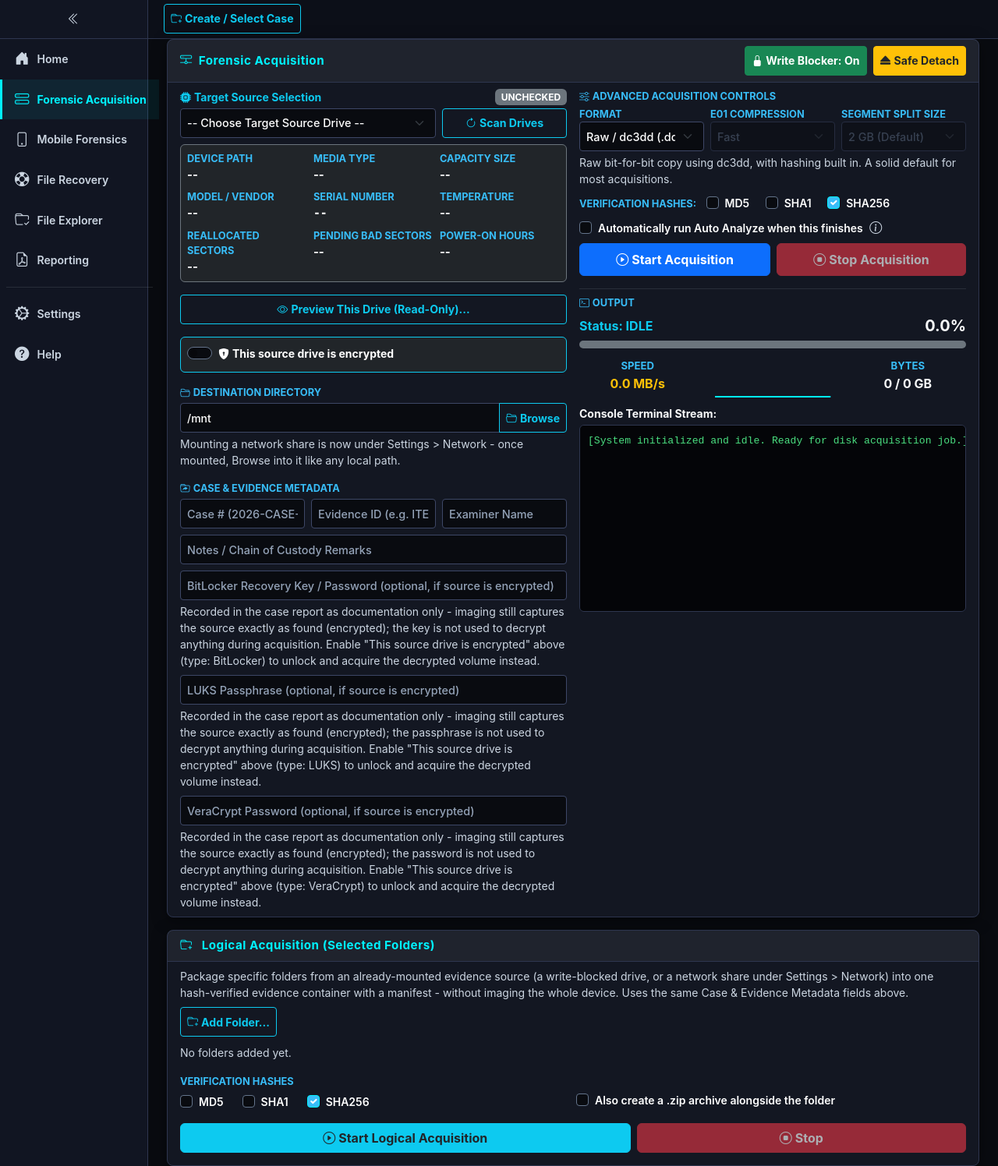
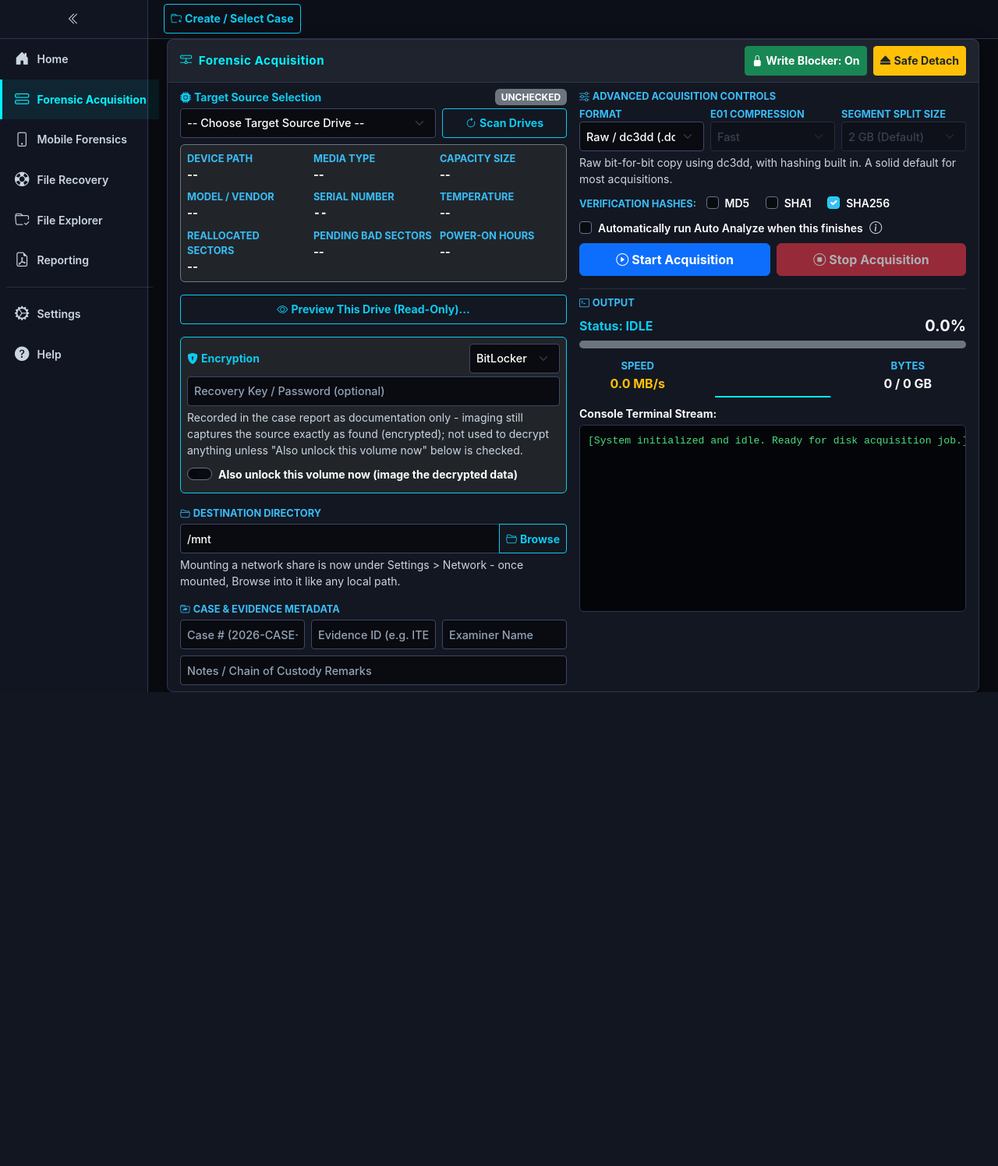
Before and after one commit to n0sfs/pi-forensics, a Flask app: page / in a window 1280 px wide, after a click on "Forensic Acquisition". Shown: the part 82-1578 px from the top of the page at 78% size. After the commit the page ends 970 px from the top, so only its background shows below. Run offline with Flask 3, Linux system fonts and the light colour scheme; data that the repository does not hold is empty; parts of the project's set-up code (start-up, migrations or seed data) failed here and were passed over; some libraries are stand-ins or nearby versions.

Commit message:
Condense Forensic Acquisition page: merge encryption fields, fold Logical Acquisition into Format dropdown
Collapses the 3 separate always-visible BitLocker/LUKS/VeraCrypt doc-only
credential fields into one field driven by the type selector, and moves
Logical Acquisition from its own card into the Format dropdown (mirroring
ddrescue's existing precedent), sharing the main Start/Stop buttons and
Output console instead of its own separate mirror.

Also fixes a latent fetchProgress() bug this surfaced: a fast job completing
between two polls left the status/log frozen on its last mid-run text since
those fields only ever updated while the job was still active.

Co-Authored-By: Claude Sonnet 5 <noreply@anthropic.com>

```diff
--- a/templates/tabs/acquisition.html
+++ b/templates/tabs/acquisition.html
@@ -52,28 +52,34 @@
                                             <button type="button" class="btn btn-sm btn-outline-info w-100 fw-bold mb-3" onclick="startDevicePreview()"><i class="bi bi-eye me-1"></i>Preview This Drive (Read-Only)...</button>
 
                                             <!-- Consolidated "Encrypted Volume" block (2026-08-26,
-                                                 gap-closing round) - replaces what used to be 2
-                                                 separate near-identical blocks (BitLocker/LUKS) with
-                                                 one type-selector-driven block, VeraCrypt added as a
-                                                 3rd type - matches this project's own established
-                                                 precedent for not letting a 3rd near-duplicate block
-                                                 appear (see the dated "Recovery tools: one unified
-                                                 block, not one card per tool" entry in CLAUDE.md).
-                                                 encVolTypeSelect drives: the credential field's label/
-                                                 placeholder, the API route prefix (/api/${type}/...)
-                                                 every JS function below dispatches to, and the block's
-                                                 accent color. -->
+                                                 gap-closing round; further condensed 2026-08-27 into
+                                                 a single always-visible type+credential field, since
+                                                 that one field now serves BOTH purposes at once -
+                                                 optional case-report documentation AND, if "Also
+                                                 unlock..." is checked, the actual unlock credential -
+                                                 replacing what used to be this field here PLUS 3
+                                                 separate doc-only fields with their own paragraph help
+                                                 text further down the page. encVolTypeSelect drives:
+                                                 the credential field's placeholder, the API route
+                                                 prefix (/api/${type}/...) every JS function below
+                                                 dispatches to, and which of bitlocker_key/
+                                                 luks_passphrase/veracrypt_password gets sent on Start. -->
                                             <div class="p-2 bg-dark border border-info rounded-2 mb-3" id="encryptedVolumeBlock">
+                                                <div class="d-flex align-items-center justify-content-between gap-2 mb-1">
+                                                    <span class="small fw-bold text-info"><i class="bi bi-shield-lock-fill me-1"></i>Encryption</span>
+                                                    <select id="encVolTypeSelect" class="form-select form-select-sm" style="width:auto;" onchange="onEncVolTypeChange()">
+                                                        <option value="bitlocker">BitLocker</option>
+                                                        <option value="luks">LUKS</option>
+                                                        <option value="veracrypt">VeraCrypt</option>
+                                                    </select>
+                                                </div>
+                                                <input type="password" id="encVolCredential" class="form-control form-control-sm mb-1" placeholder="Recovery Key / Password (optional)">
+                                                <div id="encVolCredentialHelp" class="small text-subtle mb-2">Recorded in the case report as documentation only - imaging still captures the source exactly as found (encrypted); not used to decrypt anything unless "Also unlock this volume now" below is checked.</div>
                                                 <div class="form-check form-switch mb-1">
                                                     <input class="form-check-input" type="checkbox" id="encVolSourceToggle" onchange="toggleEncVolSection()">
-                                                    <label class="form-check-label small fw-bold text-info" for="encVolSourceToggle"><i class="bi bi-shield-lock-fill me-1"></i>This source drive is encrypted</label>
+                                                    <label class="form-check-label small fw-bold text-info" for="encVolSourceToggle">Also unlock this volume now (image the decrypted data)</label>
                                                 </div>
                                                 <div id="encVolSourceControls" style="display:none;">
-                                                    <select id="encVolTypeSelect" class="form-select form-select-sm mb-2" onchange="onEncVolTypeChange()">
-                                                        <option value="bitlocker">BitLocker (Windows)</option>
-                                                        <option value="luks">LUKS (Linux)</option>
-                                                        <option value="veracrypt">VeraCrypt (cross-platform)</option>
-                                                    </select>
                                                     <div class="row g-2 align-items-center mb-2">
                                                         <div class="col-md-8">
                                                             <select id="encVolPartitionSelect" class="form-select form-select-sm">
@@ -84,13 +90,12 @@
                                                             <button type="button" class="btn btn-sm btn-outline-info w-100 fw-bold" onclick="loadEncVolPartitions()"><i class="bi bi-arrow-clockwise me-1"></i>Scan</button>
                                                         </div>
                                                     </div>
-                                                    <input type="password" id="encVolCredential" class="form-control form-control-sm mb-2" placeholder="Recovery Key / Password">
                                                     <div class="mb-2">
                                                         <button type="button" class="btn btn-sm btn-outline-info fw-bold me-1" onclick="detectEncVol()"><i class="bi bi-search me-1"></i>Detect</button>
                                                         <button type="button" class="btn btn-sm btn-info text-dark fw-bold me-1" onclick="unlockEncVol()"><i class="bi bi-unlock-fill me-1"></i>Unlock</button>
                                                         <button type="button" class="btn btn-sm btn-outline-danger fw-bold" id="btnLockEncVol" onclick="lockEncVol()" style="display:none;"><i class="bi bi-lock-fill me-1"></i>Lock / Cleanup</button>
                                                     </div>
-                                                    <div id="encVolStatus" class="small text-subtle">Select the type and encrypted partition, enter the recovery key/password above, then click Unlock. Once unlocked, acquisition images the decrypted volume instead of the raw encrypted device.</div>
+                                                    <div id="encVolStatus" class="small text-subtle">Select the encrypted partition above, then click Detect or Unlock. Once unlocked, acquisition images the decrypted volume instead of the raw encrypted device.</div>
                                                 </div>
                                             </div>
 
@@ -108,12 +113,6 @@
                                                 <div class="col-md-4"><input type="text" id="examiner" class="form-control form-control-sm" placeholder="Examiner Name"></div>
                                             </div>
                                             <input type="text" id="notes" class="form-control form-control-sm" placeholder="Notes / Chain of Custody Remarks">
-                                            <input type="password" id="bitlockerKey" class="form-control form-control-sm mt-2" placeholder="BitLocker Recovery Key / Password (optional, if source is encrypted)">
-                                            <div class="small text-subtle mt-1" id="bitlockerKeyHelp">Recorded in the case report as documentation only - imaging still captures the source exactly as found (encrypted); the key is not used to decrypt anything during acquisition. Enable "This source drive is encrypted" above (type: BitLocker) to unlock and acquire the decrypted volume instead.</div>
-                                            <input type="password" id="luksPassphrase" class="form-control form-control-sm mt-2" placeholder="LUKS Passphrase (optional, if source is encrypted)">
-                                            <div class="small text-subtle mt-1" id="luksPassphraseHelp">Recorded in the case report as documentation only - imaging still captures the source exactly as found (encrypted); the passphrase is not used to decrypt anything during acquisition. Enable "This source drive is encrypted" above (type: LUKS) to unlock and acquire the decrypted volume instead.</div>
-                                            <input type="password" id="veracryptPassword" class="form-control form-control-sm mt-2" placeholder="VeraCrypt Password (optional, if source is encrypted)">
-                                            <div class="small text-subtle mt-1" id="veracryptPasswordHelp">Recorded in the case report as documentation only - imaging still captures the source exactly as found (encrypted); the password is not used to decrypt anything during acquisition. Enable "This source drive is encrypted" above (type: VeraCrypt) to unlock and acquire the decrypted volume instead.</div>
                                         </div>
 
                                         <div class="col-md-6">
@@ -128,6 +127,7 @@
                                                         <option value="e01">EWF (.E01)</option>
                                                         <option value="aff">AFF (.aff)</option>
                                                         <option value="ddrescue">Recovery / ddrescue (.dd)</option>
+                                                        <option value="logical">Logical / Selected Folders</option>
                                                     </select>
                                                 </div>
                                                 <div class="col-md-4">
@@ -188,6 +188,27 @@
                                                 </div>
                                             </div>
 
+                                            <!-- Logical Acquisition, folded into the Format dropdown
+                                                 (2026-08-27, was a separate card, then briefly its own
+                                                 collapsed accordion section, both superseded by this -
+                                                 mirrors the exact existing "recovery tool lives in the
+                                                 Format dropdown" precedent already established for
+                                                 ddrescue). Reuses the shared #hashRow checkboxes below
+                                                 for its own verification hashes rather than a 2nd,
+                                                 duplicate set - startLogicalAcquisition() reads
+                                                 hashMd5/hashSha1/hashSha256 directly. -->
+                                            <div id="logicalAcqOptionRow" class="mb-2" style="display:none;">
+                                                <div class="small text-subtle mb-2">Package specific folders from an already-mounted evidence source (a write-blocked drive, or a network share under Settings &gt; Network) into one hash-verified evidence container with a manifest - without imaging the whole device. Destination/Case &amp; Evidence Metadata fields above still apply.</div>
+                                                <button type="button" class="btn btn-sm btn-outline-info fw-bold mb-2" onclick="openFolderModal('logicalAcqFolder')"><i class="bi bi-folder-plus me-1"></i>Add Folder...</button>
+                                                <div id="logicalAcqFoldersList" class="mb-2">
+                                                    <span class="text-subtle small">No folders added yet.</span>
+                                                </div>
+                                                <div class="form-check mb-1">
+                                                    <input class="form-check-input" type="checkbox" id="logicalAcqMakeZip">
+                                                    <label class="form-check-label small text-light" for="logicalAcqMakeZip">Also create a .zip archive alongside the folder</label>
+                                                </div>
+                                            </div>
+
                                             <div id="hashRow" class="mb-2">
                                                 <span class="telemetry-grid-label d-inline me-2">Verification Hashes:</span>
                                                 <div class="form-check form-check-inline mb-0"><input class="form-check-input" type="checkbox" id="hashMd5" value="md5"><label class="form-check-label small text-light" for="hashMd5">MD5</label></div>
@@ -236,38 +257,4 @@
                                     </div>
                                 </div>
                             </div>
-
-                            <div class="card mt-3">
-                                <div class="card-header d-flex align-items-center gap-2 py-2">
-                                    <i class="bi bi-folder-plus me-1"></i>Logical Acquisition (Selected Folders)
-                                </div>
-                                <div class="card-body py-2">
-                                    <div class="small text-subtle mb-2">Package specific folders from an already-mounted evidence source (a write-blocked drive, or a network share under Settings &gt; Network) into one hash-verified evidence container with a manifest - without imaging the whole device. Uses the same Case &amp; Evidence Metadata fields above.</div>
-                                    <button type="button" class="btn btn-sm btn-outline-info fw-bold mb-2" onclick="openFolderModal('logicalAcqFolder')"><i class="bi bi-folder-plus me-1"></i>Add Folder...</button>
-                                    <div id="logicalAcqFoldersList" class="mb-3">
-                                        <span class="text-subtle small">No folders added yet.</span>
-                                    </div>
-                                    <div class="row g-2 mb-3">
-                                        <div class="col-md-6">
-                                            <label class="telemetry-grid-label d-block mb-1">Verification Hashes</label>
-                                            <div class="d-flex gap-2">
-                                                <div class="form-check form-check-inline mb-0"><input class="form-check-input" type="checkbox" id="logicalAcqHashMd5" value="md5"><label class="form-check-label small text-light" for="logicalAcqHashMd5">MD5</label></div>
-                                                <div class="form-check form-check-inline mb-0"><input class="form-check-input" type="checkbox" id="logicalAcqHashSha1" value="sha1"><label class="form-check-label small text-light" for="logicalAcqHashSha1">SHA1</label></div>
-                                                <div class="form-check form-check-inline mb-0"><input class="form-check-input" type="checkbox" id="logicalAcqHashSha256" value="sha256" checked><label class="form-check-label small text-light" for="logicalAcqHashSha256">SHA256</label></div>
-                                            </div>
-                                        </div>
-                                        <div class="col-md-6 d-flex align-items-end">
-                                            <div class="form-check">
-                                                <input class="form-check-input" type="checkbox" id="logicalAcqMakeZip">
-                                                <label class="form-check-label small text-light" for="logicalAcqMakeZip">Also create a .zip archive alongside the folder</label>
-                                            </div>
-                                        </div>
-                                    </div>
-                                    <div class="d-flex gap-2 mb-2">
-                                        <button id="logicalAcqStartBtn" class="btn btn-info text-dark flex-fill fw-bold" onclick="startLogicalAcquisition()"><i class="bi bi-play-circle me-1"></i>Start Logical Acquisition</button>
-                                        <button id="logicalAcqStopBtn" class="btn btn-danger flex-fill fw-bold" onclick="stopAcquisition()" disabled><i class="bi bi-stop-circle me-1"></i>Stop</button>
-                                    </div>
-                                    <div id="logicalAcqStatus" class="small text-subtle"></div>
-                                </div>
-                            </div>
                     </div>
```
Also changed, not shown: static/js/main.js.
